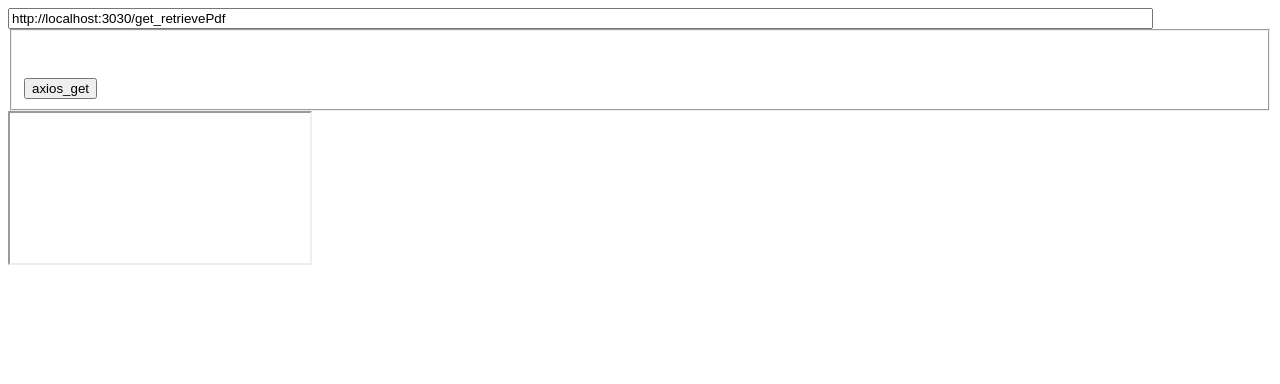
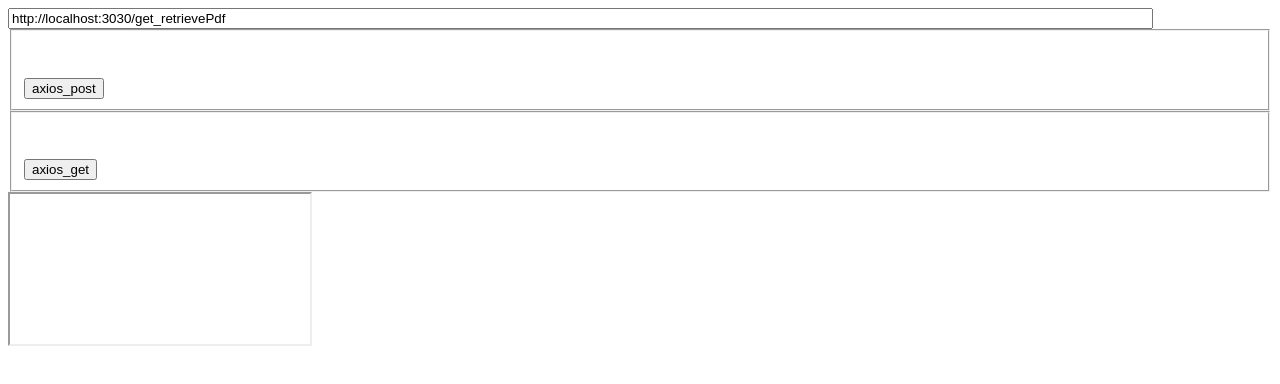
Before and after one commit to mulefish/super_simple_server, a website: page other_server.html in a window 1280 px wide. Drawn offline with nearby package versions, Linux system fonts and the light colour scheme.

Commit message:
got the post working

```diff
--- a/other_server.html
+++ b/other_server.html
@@ -15,6 +15,45 @@
 <body>
     <input size=140 type="text" id="the_url" value="http://localhost:3030/get_retrievePdf"></input>
     <br />
+
+
+
+    <fieldset>
+        <pre>
+        </pre>
+        <script>
+
+
+            function axios_post() {
+                let apiURL = document.getElementById("the_url").value; //
+                let orig = 'http://localhost:3030/post_retrievePdf'
+                apiURL = orig
+                console.log("POST: " + apiURL)
+                axios(`${apiURL}`, {
+                    method: 'POST',
+                    responseType: 'blob' //Force to receive data in a Blob Format
+                })
+                    .then(response => {//Create a Blob from the PDF Stream
+                        const file = new Blob(
+                            [response.data],
+                            { type: 'application/pdf' });//Build a URL from the file
+                        const fileURL = URL.createObjectURL(file);//Open the URL on new Window
+                        // window.open(fileURL);
+                        document.getElementById("iframe").src = fileURL
+                    })
+                    .catch(error => {
+                        console.log(error);
+                        document.getElementById("iframe").src = "POST FAIL BOT"
+
+                    });
+
+            }
+
+
+        </script>
+        <button onClick="axios_post()">axios_post</button>
+    </fieldset>
+
 
 
     <fieldset>
@@ -39,7 +78,7 @@
                     })
                     .catch(error => {
                         console.log(error);
-                        document.getElementById("iframe").src = "FAIL BOT"
+                        document.getElementById("iframe").src = "GET FAIL BOT"
 
                     });
 
```
